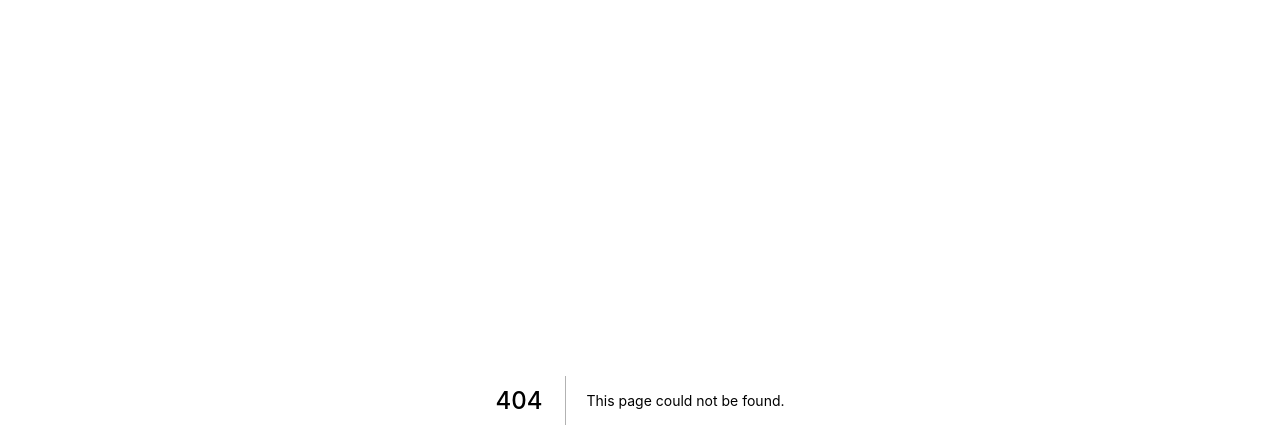
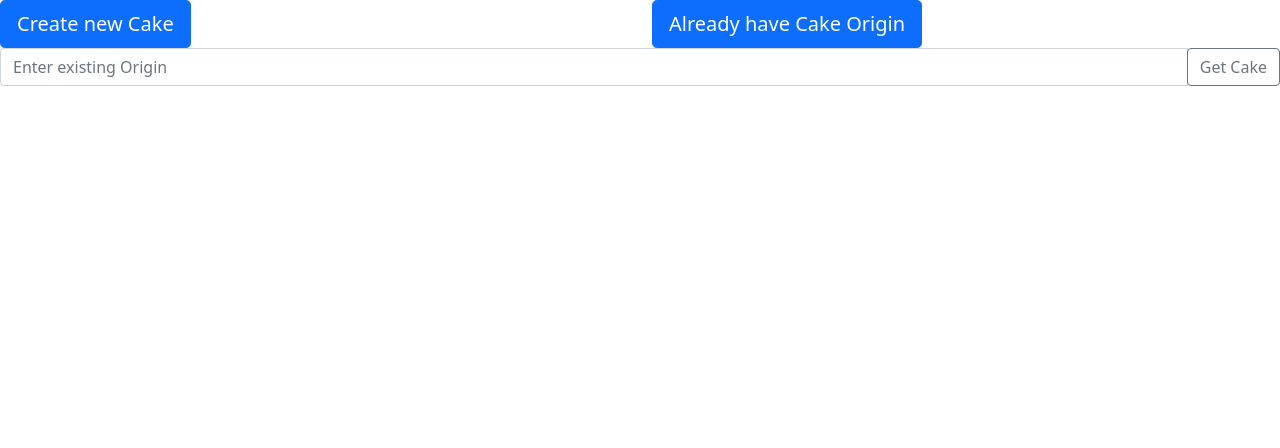
Before and after one commit to rgraue/ImageCake, a Next.js app: page /components/introControls in a window 1280 px wide. Before the commit this address had no page. Shown: the top 448 px of the page. Built offline with nearby package versions, Linux system fonts and the light colour scheme.

Commit message:
intro controls

```diff
--- /dev/null
+++ b/pages/components/introControls.js
@@ -0,0 +1,25 @@
+import React from 'react';
+import Button from '../elements/button';
+import Search from '../elements/search';
+
+class IntroControls extends React.Component{
+    render () {
+        return (
+            <div>
+                <div className='row'>
+                    <div className='col'>
+                        <Button text={'Create new Cake'}/>
+                    </div>
+                    <div className='col'>
+                        <Button text={'Already have Cake Origin'} />
+                    </div>
+                </div>
+                <div className='row'>
+                    <Search/>
+                </div>
+            </div>
+        )
+    }
+}
+
+export default IntroControls;
--- /dev/null
+++ b/pages/elements/button.js
@@ -0,0 +1,11 @@
+import React from 'react'
+
+class Button extends React.Component{
+    render () {
+        return (
+            <button type='button' className='btn btn-primary btn-lg'>{this.props.text}</button>
+        )
+    }
+}
+
+export default Button;
--- /dev/null
+++ b/pages/elements/search.js
@@ -0,0 +1,16 @@
+import React from 'react';
+
+class Search extends React.Component {
+    render () {
+        return (
+            <div className = 'input-group mb-3'>
+                <input type='text' className='form-control' placeholder='Enter existing Origin'/>
+                <div className='input-group-append'>
+                    <button className='btn btn-outline-secondary' type='button'>Get Cake</button>
+                </div>
+            </div>
+        )
+    }
+}
+
+export default Search;
--- a/pages/index.js
+++ b/pages/index.js
@@ -1,11 +1,11 @@
 import Head from 'next/head';
-import CakeDisplay from './components/cakeDisplay'
+import IntroControls from './components/introControls';
 
 function index () {
     return (
     <body>
         <h1>Image Cake</h1>
-        <CakeDisplay />
+        <IntroControls/>
     </body>
     )
 }
```
